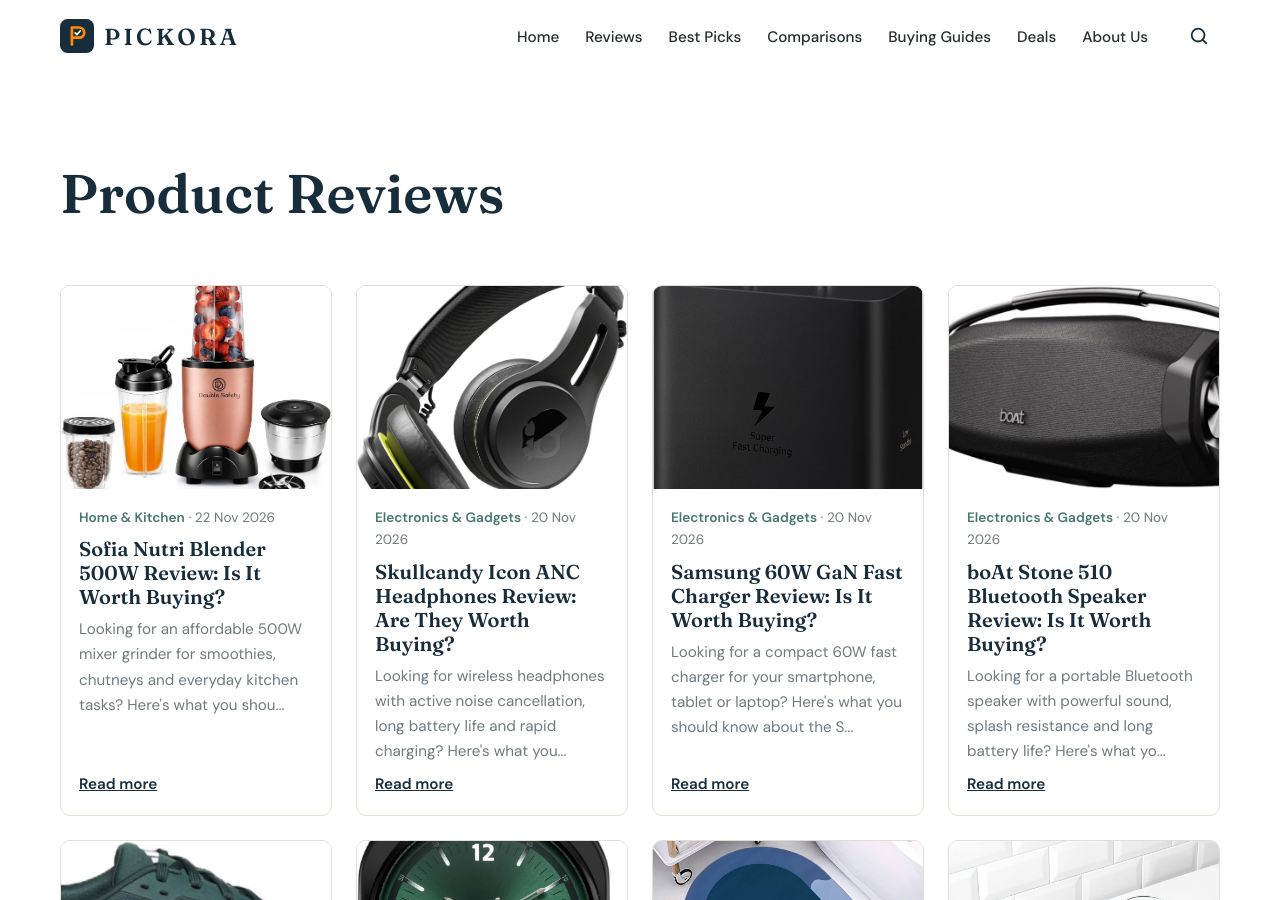
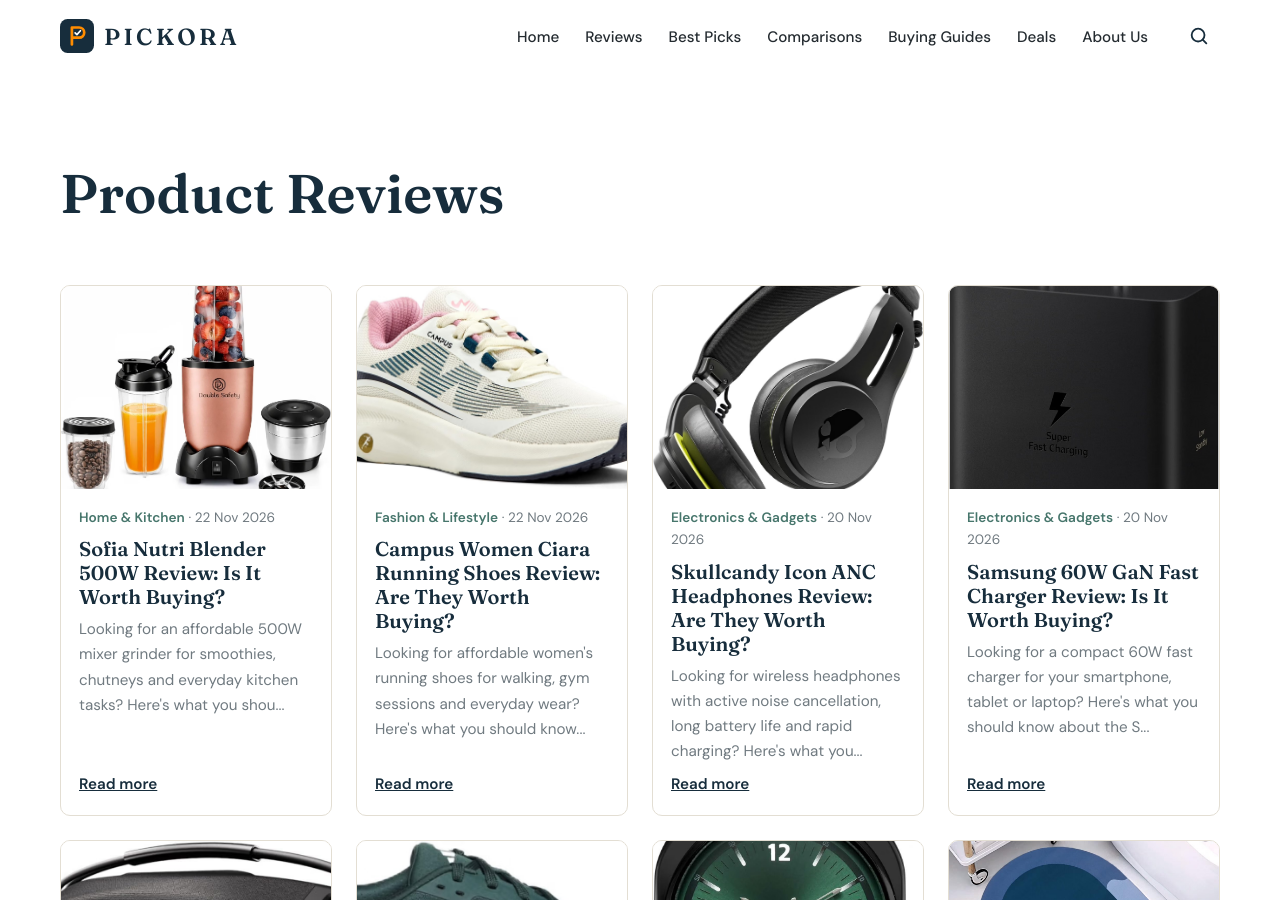
Before and after one commit to Pickora169/Pickora, a Jekyll site: the page built from reviews/index.html, in a window 1280 px wide and 900 px high. Built offline with Jekyll 4.4.1, drawn with Linux system fonts in a browser that asks for light colours; part of the change alters nothing that is shown.

Commit message:
Update campus-women-ciara-running-shoes.md

```diff
--- a/_reviews/campus-women-ciara-running-shoes.md
+++ b/_reviews/campus-women-ciara-running-shoes.md
@@ -1,200 +1,174 @@
-
 ---
-title: "Fastrack 9 to Fine Quartz Analog Watch Review: Is It Worth Buying?"
-image: "/assets/images/reviews/1795144212091-IMG_4635.jpeg"
-image_alt: "Fastrack 9 to Fine men's analog watch with green sunray dial and black stainless steel strap"
+title: "Campus Women Ciara Running Shoes Review: Are They Worth Buying?"
+image: "/assets/images/reviews/1795358180243-IMG_4696.jpeg"
+image_alt: "Campus Women Ciara running shoes in off-white and baby pink"
 category: "Fashion & Lifestyle"
 review_type: research-based
 author: Pickora
-date: 2026-11-20
-excerpt: "Looking for a stylish everyday watch with a distinctive green dial? Here's what you should know about the Fastrack 9 to Fine Quartz Analog Watch, featuring a black metal strap and modern design."
-verdict: "A contemporary analog watch featuring a green sunray dial, black stainless steel bracelet and quartz movement. A stylish option to consider for workwear and everyday outfits."
-best_for: "Men looking for a modern analog watch with a distinctive green dial and a black metal bracelet for everyday and office wear."
+date: 2026-11-22
+excerpt: "Looking for affordable women's running shoes for walking, gym sessions and everyday wear? Here's what you should know about the Campus Women Ciara running shoes."
+verdict: "The Campus Women Ciara shoes offer a comfortable-looking combination of a cushioned insole, breathable mesh upper, lightweight construction and anti-slip sole at an affordable price."
+best_for: "Women looking for budget-friendly sports shoes for walking, light running, gym workouts and everyday casual wear."
 pros:
-  - "Green sunray dial creates an eye-catching appearance"
-  - "Black stainless steel bracelet offers a modern finish"
-  - "Quartz movement provides convenient battery-powered timekeeping"
-  - "Tapered strap design is intended for a comfortable fit"
-  - "30-metre water resistance for everyday exposure to splashes"
-  - "Mineral crystal protects the watch dial"
+  - "Cushioned foam insole for everyday comfort"
+  - "Breathable mesh upper"
+  - "Anti-slip sole for improved grip"
+  - "Lightweight design suitable for daily use"
+  - "Lace-up closure for an adjustable fit"
+  - "Versatile styling for sports and casual outfits"
+  - "Moderate cushioning and medium arch support"
 cons:
-  - "Asymmetrical case design may not appeal to everyone"
-  - "Mineral crystal is not as scratch-resistant as sapphire crystal"
-  - "30-metre water resistance does not make it suitable for swimming or diving"
-  - "Listed weight of 200 g may feel heavy for some users"
-  - "The supplied listing does not provide independent long-term durability testing"
-affiliate_url: "https://link.amazon/B0bcgtCCz"
+  - "Not water resistant"
+  - "Moderate cushioning may not suit everyone for long-distance running"
+  - "Grip and durability can vary depending on the surface and usage"
+  - "No detailed technical running-performance specifications provided"
+  - "Fit and comfort may vary depending on foot shape"
+affiliate_url: "https://link.amazon/B0cNmGudJ"
 ---
 
-## Key Product Specifications
+## Campus Women Ciara Running Shoes: Overview
 
-- **Brand:** Fastrack
-- **Model Name:** 9 to Fine
-- **Model Number:** 3354NM02
-- **Product Type:** Men's Analog Watch
-- **Display:** Analog
-- **Movement:** Quartz
-- **Power Source:** Battery
-- **Dial Colour:** Green
-- **Dial Finish:** Sunray
-- **Band Colour:** Black
-- **Band Material:** Stainless Steel
-- **Strap Type:** Bracelet
-- **Case Shape:** Asymmetrical
-- **Case Material:** Brass
-- **Crystal Material:** Mineral
-- **Case Diameter:** 48 mm
-- **Case Thickness:** 9.2 mm
-- **Band Width:** 1.2 mm (as listed; verify with manufacturer)
-- **Water Resistance:** 30 metres
-- **Clasp:** Sliding clasp
-- **Listed Weight:** 200 g
-- **Country of Origin:** India
-- **ASIN:** B0HDCJG5ZH
+The Campus Women Ciara Running Shoes are designed for women who want comfortable and versatile footwear for everyday activities. Featuring a breathable mesh upper, cushioned foam insole and anti-slip sole, these shoes are positioned as an affordable option for walking, gym workouts and casual sports use.
 
-## What Makes the Fastrack 9 to Fine Watch Worth Considering?
+The OFF.WHT/BABY.PINK colour combination gives them a clean, sporty appearance that can also work with everyday outfits.
 
-The Fastrack 9 to Fine is designed for buyers who want something different from a traditional-looking everyday watch.
+With a lace-up closure, lightweight construction and flexible design, the Ciara shoes aim to provide a comfortable fit for regular use without stretching your budget.
 
-Its green sunray dial, black stainless steel bracelet and asymmetrical case give it a contemporary appearance that can work with both formal and casual outfits.
+## Key Specifications
 
-Let's look at its main features.
+| Specification | Details |
+|---|---|
+| Brand | Campus |
+| Model | Ciara |
+| Shoe Type | Athletic / Running Shoes |
+| Gender | Women |
+| Colour | Off-White / Baby Pink |
+| Upper Material | Breathable Mesh (as described by seller) |
+| Insole | Cushioned Foam |
+| Closure | Lace-Up |
+| Sole Feature | Anti-Slip |
+| Arch Type | Medium Arch |
+| Cushioning Level | Moderate |
+| Heel Type | Flat |
+| Toe Style | Round Toe |
+| Water Resistance | Not Water Resistant |
+| Sport Type | Running |
+| Surface Recommendation | Concrete |
+| Item Weight | 496g (listed) |
+| Dimensions | 28 × 20 × 11 cm |
 
-## 1. Distinctive Green Sunray Dial
+## Key Features Explained
 
-The green dial is one of the most noticeable features of this watch.
+### 1. Cushioned Foam Insole
 
-According to the product description, it includes a detailed minute ring, sunray finish and gradient indices.
+One of the main highlights of the Campus Ciara shoes is their cushioned foam insole.
 
-The sunray finish is designed to reflect light at different angles, giving the dial additional visual depth.
+It is designed to provide a softer feel underfoot and help reduce discomfort during everyday walking and regular activities.
 
-If you prefer watches that stand out without relying on an overly complicated design, this colour combination may appeal to you.
+The cushioning is listed as moderate, so these shoes may be more suitable for casual fitness and daily use than for runners looking for specialised high-impact cushioning.
 
-## 2. Black Stainless Steel Bracelet
+### 2. Breathable Mesh Upper
 
-The watch features a black stainless steel bracelet with a tapered design.
+The mesh upper is designed to allow airflow around the feet, which can help improve comfort during workouts and extended everyday wear.
 
-The manufacturer describes the strap as being designed to provide a comfortable fit while maintaining a sleek appearance.
+This feature is particularly useful during warm weather or light exercise when feet may become warm.
 
-Its black finish pairs well with the green dial, creating a bold and modern colour combination.
+### 3. Anti-Slip Sole
 
-## 3. Quartz Analog Movement
+The shoes feature an anti-slip sole intended to provide traction on different surfaces.
 
-The Fastrack 9 to Fine uses battery-powered quartz movement.
+The product description highlights its suitability for walking, running and gym use. However, actual grip can vary depending on the surface condition, including wet or slippery floors.
 
-Quartz watches are generally convenient for everyday timekeeping and do not require manual winding like traditional mechanical watches.
+### 4. Lightweight and Flexible Design
 
-It also has an analog display, making it a suitable choice for buyers who prefer conventional watch styling.
+The lightweight construction and flexible design make these shoes suitable for regular activities such as walking, casual workouts and everyday movement.
 
-## 4. 30-Metre Water Resistance
+They are intended to offer a balance between comfort and practicality without feeling overly bulky.
 
-The watch is listed with water resistance up to 30 metres.
+### 5. Lace-Up Adjustable Fit
 
-This is intended for limited everyday water exposure, such as minor splashes.
+The traditional lace-up closure allows you to adjust the fit according to your preference.
 
-However, a 30-metre rating should not be interpreted as permission for swimming, showering or diving. Follow the manufacturer's water-resistance guidance.
+This can help keep the shoes secure during walking and exercise. Make sure to choose the correct size for proper comfort and support.
 
-## 5. Modern Case Design
+### 6. Versatile Sporty Style
 
-The watch features an asymmetrical case with a listed diameter of 48 mm and thickness of 9.2 mm.
+The off-white and baby pink colour combination gives the shoes a subtle, feminine sporty appearance.
 
-This gives it a noticeable wrist presence.
+Their casual styling makes them suitable for pairing with leggings, joggers, jeans and everyday activewear.
 
-However, the 48 mm case diameter may feel large on smaller wrists, so checking the dimensions before purchasing is recommended.
+## Pros and Cons
+
+**What We Like**
+- Cushioned foam insole
+- Breathable mesh upper
+- Anti-slip sole design
+- Lightweight and flexible construction
+- Adjustable lace-up closure
+- Attractive off-white and baby pink colour combination
+- Suitable for multiple everyday activities
+
+**What Could Be Better**
+- Not suitable for use in heavy rain or wet conditions
+- Moderate cushioning may not meet every runner's needs
+- No specialised running-performance technology mentioned
+- Actual grip and durability need to be judged through regular use
 
 ## Who Should Consider Buying It?
 
-This Fastrack watch may be worth considering if you:
+The Campus Women Ciara Running Shoes may be worth considering if you:
 
-- Prefer watches with distinctive green dials.
-- Like black stainless steel bracelets.
-- Want a modern analog watch for everyday use.
-- Need an accessory suitable for office and casual outfits.
-- Prefer battery-powered quartz movement.
-- Like contemporary and unconventional case designs.
+- Want affordable everyday sports shoes
+- Need comfortable footwear for walking
+- Visit the gym for regular workouts
+- Prefer breathable mesh shoes
+- Like lightweight footwear for daily activities
+- Want a sporty design that works with casual outfits
+- Prefer an adjustable lace-up fit
 
 ## Who Should Skip It?
 
-Consider other options if you:
+You may want to explore other options if you:
 
-- Prefer traditional round watch cases.
-- Have smaller wrists and prefer compact watches.
-- Want sapphire crystal for improved scratch resistance.
-- Need a watch for swimming or diving.
-- Prefer lightweight watches.
-- Want a watch with independently verified long-term durability.
+- Need specialised shoes for long-distance or competitive running
+- Require extra cushioning for high-impact workouts
+- Need waterproof footwear
+- Have specific arch-support requirements
+- Prefer premium running shoes with advanced performance features
 
-## Styling Tips
+## Are Campus Women Ciara Running Shoes Worth Buying?
 
-The green dial and black bracelet make this watch suitable for different outfits.
+At the listed deal price of ₹1,149, compared with the stated MRP of ₹1,999, the Campus Women Ciara Running Shoes offer an appealing combination of everyday comfort features and sporty styling.
 
-You can consider pairing it with:
+The cushioned foam insole, breathable mesh upper, anti-slip sole and adjustable lace-up closure make them a practical option for walking, gym sessions and casual daily use.
 
-- Black shirts and dark denim.
-- White shirts and formal trousers.
-- Casual T-shirts and jeans.
-- Neutral-coloured office outfits.
-- Smart-casual jackets and shirts.
+However, they are not water resistant, and their moderate cushioning may not be ideal for everyone who runs long distances or performs high-impact workouts.
 
-The green dial can add a subtle statement to otherwise simple outfits.
-
-## Care and Maintenance Tips
-
-To help maintain your Fastrack watch:
-
-- Clean the bracelet using a soft cloth.
-- Avoid harsh chemicals and cleaning agents.
-- Keep the watch away from strong impacts.
-- Avoid exposing it to hot water or steam.
-- Have the battery replaced by a qualified service centre.
-- Follow the manufacturer's water-resistance instructions.
-
-## Final Verdict
-
-The Fastrack 9 to Fine Quartz Analog Watch combines a distinctive green sunray dial, black stainless steel bracelet and battery-powered quartz movement.
-
-Its contemporary design makes it an interesting option for men who want an everyday accessory that can complement both office and casual clothing.
-
-However, its relatively large 48 mm case, listed 200 g weight and limited 30-metre water resistance are worth considering before purchasing.
-
-**Pickora Verdict:** Worth considering if you want a bold green-dial analog watch with a modern black metal bracelet for everyday and workwear styling.
-
-This is a research-based review prepared using the supplied product listing and specifications. Pickora has not personally tested this product.
+**Final Verdict:** If you are looking for affordable women's sports shoes for everyday walking, casual fitness and gym use, the Campus Women Ciara Running Shoes are worth considering at the listed ₹1,149 deal price.
 
 ## Frequently Asked Questions
 
-**1. Is the Fastrack 9 to Fine an analog watch?**
+### 1. Are Campus Women Ciara shoes suitable for running?
+They are marketed as running shoes and may be suitable for casual running and everyday fitness activities. Serious or long-distance runners may prefer specialised running footwear.
 
-Yes. It features an analog display and quartz movement.
+### 2. Are these shoes comfortable for daily wear?
+The cushioned foam insole and breathable mesh upper are designed to provide everyday comfort.
 
-**2. What is the dial colour?**
+### 3. Do Campus Ciara shoes have an anti-slip sole?
+Yes. The product description highlights an anti-slip sole for improved traction.
 
-The watch features a green sunray-finish dial.
+### 4. Are these shoes waterproof?
+No. They are listed as not water resistant.
 
-**3. Is the strap made of stainless steel?**
+### 5. Can I wear them to the gym?
+Yes. They are marketed for sports and gym workouts, including general fitness activities.
 
-Yes. The supplied specifications identify the bracelet material as stainless steel.
+### 6. Do these shoes have a lace-up closure?
+Yes. They feature an adjustable lace-up closure for a customised fit.
 
-**4. Is this watch waterproof?**
+### 7. What colour are the Campus Women Ciara shoes?
+The listed colour combination is OFF.WHT/BABY.PINK (off-white and baby pink).
 
-It is water-resistant up to 30 metres according to the listing. It should not be treated as suitable for swimming or diving.
+---
 
-**5. What is the model number?**
-
-The model number is 3354NM02.
-
-**6. What is the case diameter?**
-
-The listed case diameter is 48 mm.
-
-**7. Does it use a battery?**
-
-Yes. It uses battery-powered quartz movement.
-
-**8. What type of glass does the watch use?**
-
-The supplied specifications identify mineral crystal.
-
-## Affiliate Disclosure
-
-Pickora may earn a commission when you purchase through qualifying affiliate links, at no additional cost to you.
+**Affiliate Disclosure:** This article may contain affiliate links. If you purchase through these links, Pickora may earn a small commission at no additional cost to you. Our research-based reviews aim to help you make informed shopping decisions.
```
